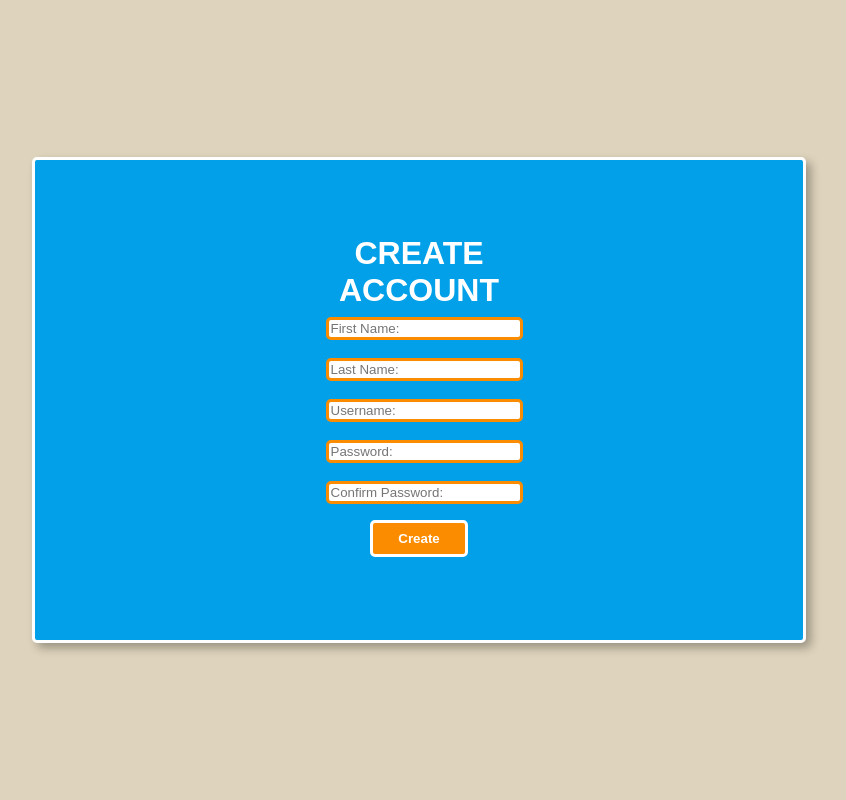
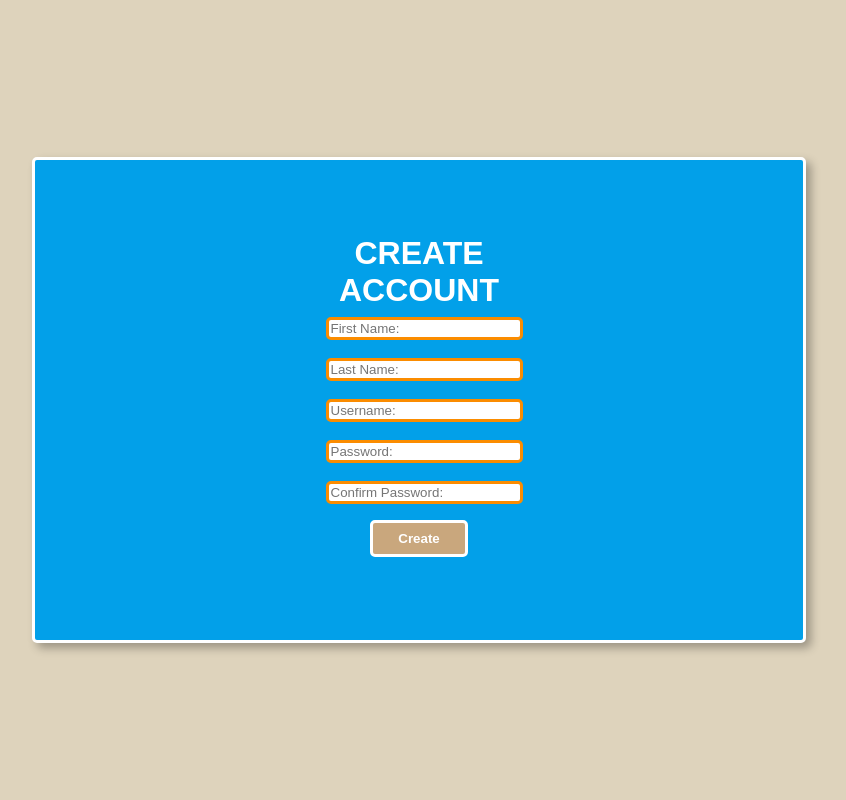
Before and after one commit to Mr-HaleYa/tropikl.health, a PHP site: page /createacc in a window 1280 px wide. Shown: the whole page, without its empty margins (221-1067 px from the left). Run offline with PHP 8.4, Linux system fonts and the light colour scheme.

Commit message:
Update createacc.php

```diff
--- a/createacc.php
+++ b/createacc.php
@@ -82,10 +82,10 @@ body {
 					</div>
 
 			</div>
-			<span id='message' class="error-user-pass"></span>
+			<span id='message' class="error-user-pass" style="font-weight: bold;"></span>
 		</div>
 		<div class="">
-			<button id="submitbutton" class="submit" disabled type="submit"><b>Create</b></button>
+			<button style="background-color: #c9a77d;" id="submitbutton" class="submit" disabled type="submit"><b>Create</b></button>
 		</div>
 	</form>
 </div>
@@ -100,10 +100,13 @@ var check = function() {
     document.getElementById('message').style.color = 'green';
     document.getElementById('message').innerHTML = 'Matching';
     document.getElementById('submitbutton').disabled = null;
+    document.getElementById('submitbutton').style.backgroundColor = '#FB8C00';
+
   } else {
     document.getElementById('message').style.color = 'red';
     document.getElementById('message').innerHTML = 'Not Matching';
     document.getElementById('submitbutton').disabled = 'disabled';
+    document.getElementById('submitbutton').style.backgroundColor = '#c9a77d';
   }
 }
 
```
